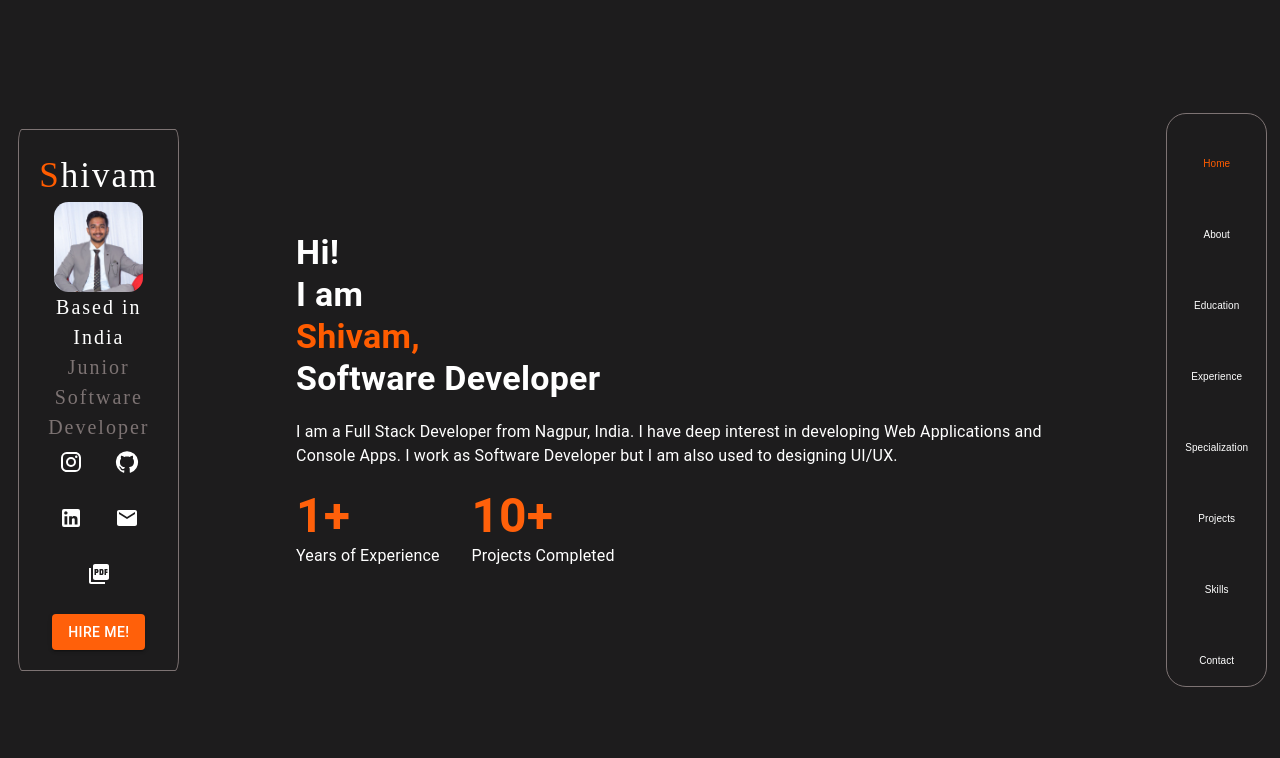
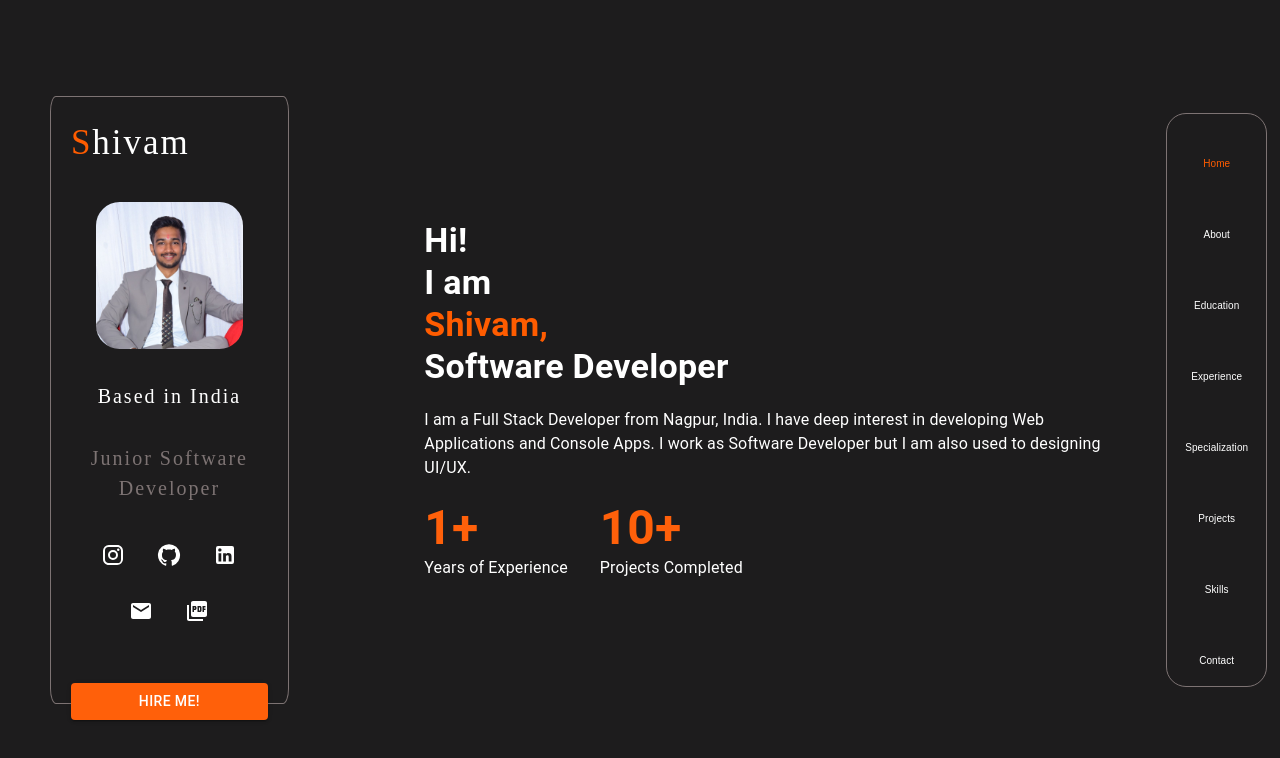
Before and after one commit to Shivamingale3/shivam-ingale-frontend, a React (Create React App) app: page / in a window 1280 px wide. Shown: the top 758 px of the page. Built offline with nearby package versions, Linux system fonts and the light colour scheme; some icons are missing.

Commit message:
[ADD]: Info text

```diff
--- a/src/Home.js
+++ b/src/Home.js
@@ -25,7 +25,7 @@ export default function Home({ children }) {
           display: 'flex',
           justifyContent: 'center',
           alignItems: 'center',
-          width: '20vw',
+          width: '40vw',
           height: '100vh',
           padding: '20px',
         }}
@@ -38,7 +38,7 @@ export default function Home({ children }) {
         item
         color={'white'}
         sx={{
-          minWidth: '70vw',
+          minWidth: '50vw',
           minHeight: '100vh',
         }}
       >
--- a/src/components/Profile.js
+++ b/src/components/Profile.js
@@ -1,6 +1,6 @@
 import { useTheme } from "@emotion/react";
 import { GitHub, Instagram, LinkedIn, Mail, PictureAsPdf } from "@mui/icons-material";
-import { Avatar, Box, Button, Grid2, IconButton, Typography } from "@mui/material";
+import { Avatar, Button, Grid2, IconButton, Typography } from "@mui/material";
 import React from "react";
 
 
@@ -8,8 +8,12 @@ const Profile = () => {
   const colorTheme = useTheme();
 
   return (
-    <Box
+    <Grid2
       sx={{
+        display: 'flex',
+        flexDirection: 'column',
+        height: '80%',
+        width: '80%',
         padding: "20px",
         backgroundColor: "#1D1C1D",
         color: "white",
@@ -18,6 +22,7 @@ const Profile = () => {
         borderColor: [colorTheme.palette.accent.hover],
         border: '1px solid',
       }}
+      gap={4}
     >
       <Grid2
         sx={{
@@ -44,8 +49,7 @@ const Profile = () => {
         </Typography>
       </Grid2>
       <Grid2 sx={{
-        width: '100%',
-        height: '100%',
+
         display: 'flex',
         justifyContent: 'center',
         alignItems: 'center'
@@ -55,9 +59,9 @@ const Profile = () => {
           alt="Shivam"
           src="avatar.jpeg"
           sx={{
-            borderRadius: "16%",
-            width: "75%",
-            height: "75%",
+            height: '100%',
+            width: '75%',
+            borderRadius: "16%"
           }} />
       </Grid2>
       <Typography
@@ -241,7 +245,7 @@ const Profile = () => {
       >
         Hire Me!
       </Button>
-    </Box>
+    </Grid2>
   );
 };
 
```
